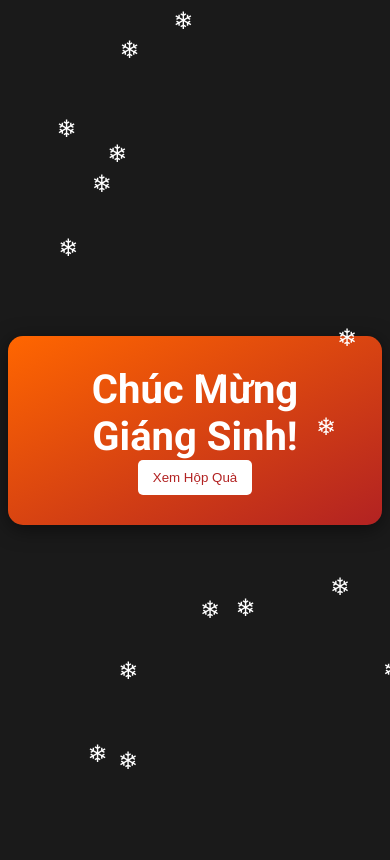
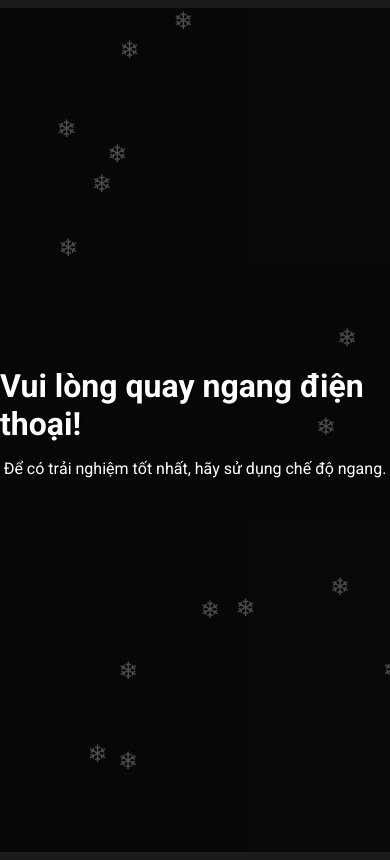
Before and after one commit to kurrukado/my-christmas-card, a plain HTML site: page index.html in a window 390 px wide. Shown: the top 860 px of the page. Drawn offline with Linux system fonts and the light colour scheme.

Commit message:
Add files via upload

```diff
--- a/index.html
+++ b/index.html
@@ -31,6 +31,7 @@
             color: #fff;
             font-size: 2.5em;
             margin: 0;
+            text-shadow: 2px 2px 5px rgba(0, 0, 0, 0.5);
         }
         .message {
             font-size: 1.5em;
@@ -49,6 +50,9 @@
             border-radius: 5px;
             cursor: pointer;
             transition: background 0.3s, color 0.3s;
+            font-size: 1.2em;
+            margin-top: 15px;
+            display: inline-block;
         }
         .button:hover {
             background: #b22222;
@@ -128,12 +132,41 @@
             left: 50%;
             transform: translate(-50%, -50%);
         }
+        #orientationWarning {
+            display: none;
+            flex-direction: column;
+            align-items: center;
+            justify-content: center;
+            position: fixed;
+            width: 100%;
+            height: 100%;
+            background-color: rgba(0, 0, 0, 0.7);
+            z-index: 20;
+        }
+
+        /* Media queries cho thiết bị di động */
+        @media (max-width: 768px) {
+            h1 {
+                font-size: 2em;
+            }
+            .message {
+                font-size: 1.2em;
+            }
+            .button {
+                padding: 8px 12px;
+            }
+        }
     </style>
 </head>
 <body>
+    <div id="orientationWarning">
+        <h1>Vui lòng quay ngang điện thoại!</h1>
+        <p>Để có trải nghiệm tốt nhất, hãy sử dụng chế độ ngang.</p>
+    </div>
+
     <div class="card">
         <h1>Chúc Mừng Giáng Sinh!</h1>
-        <button class="button" onclick="startGift()">Xem Hộp Quà</button>
+        <button class="button" onclick="startGift()">Mở Hộp Quà</button>
     </div>
 
     <div class="container" id="giftContainer">
@@ -189,18 +222,30 @@
 
         setInterval(createSnowflake, 300);
 
-        document.addEventListener("click", function() {
+        function checkOrientation() {
+            if (window.innerWidth < window.innerHeight) {
+                document.getElementById("orientationWarning").style.display = "flex";
+                document.querySelector('.card').style.display = "none";
+                document.getElementById("giftContainer").style.display = "none";
+            } else {
+                document.getElementById("orientationWarning").style.display = "none";
+                document.querySelector('.card').style.display = "flex";
+            }
+        }
+
+        window.addEventListener("resize", checkOrientation);
+        window.addEventListener("load", checkOrientation);
+
+        function startGift() {
             if (!isGiftOpened && christmasSound.paused) {
                 christmasSound.play();
                 const greeting = document.querySelector('.card');
                 const giftContainer = document.getElementById("giftContainer");
 
-                if (greeting.style.display !== "none") {
-                    greeting.style.display = "none";
-                    giftContainer.style.display = "flex";
-                }
+                greeting.style.display = "none";
+                giftContainer.style.display = "flex";
             }
-        });
+        }
 
         function selectGift(gift) {
             if (isGiftOpened) return;
```
